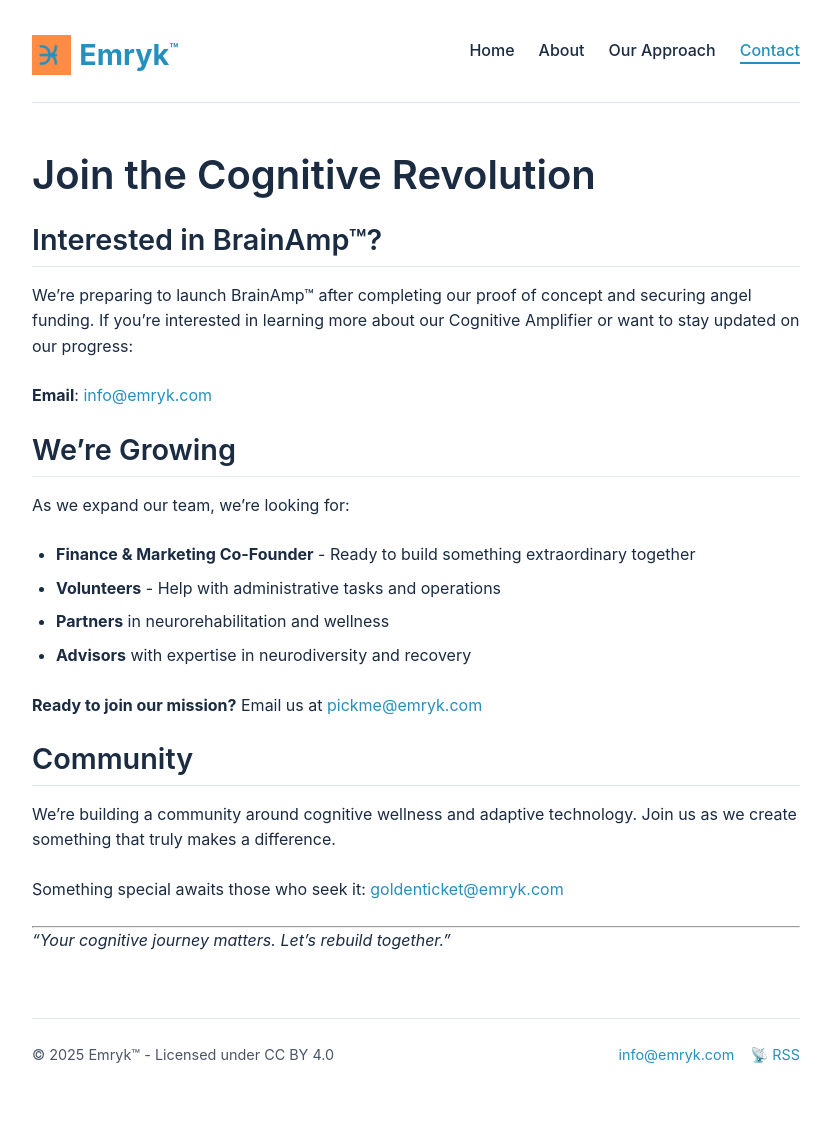
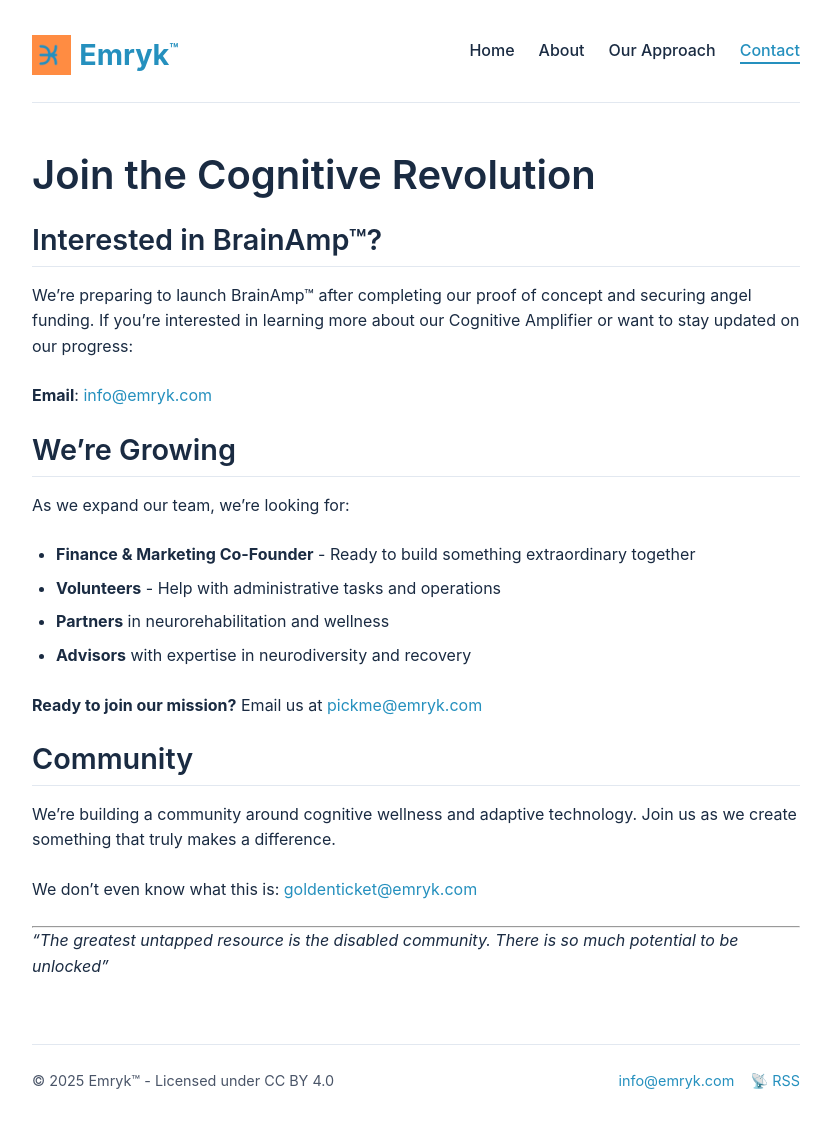
Before and after one commit to rhuze-emryk/emryk.github.io, a Jekyll site: the page built from _pages/contact.md, in a window 1280 px wide. Shown: the whole page, without its empty margins (224-1055 px from the left). Built offline with Jekyll 4.4.1, drawn with Linux system fonts in a browser that asks for light colours; before the commit the page ends 1098 px from its top, so only the background shows below that.

Commit message:
Cleaned up some treacly language snuck in by a proofreading AI. Not today, skynet!

```diff
--- a/_pages/contact.md
+++ b/_pages/contact.md
@@ -26,8 +26,8 @@
 
 We're building a community around cognitive wellness and adaptive technology. Join us as we create something that truly makes a difference.
 
-Something special awaits those who seek it: [goldenticket@emryk.com](mailto:goldenticket@emryk.com)
+We don't even know what this is: [goldenticket@emryk.com](mailto:goldenticket@emryk.com)
 
 ---
 
-*"Your cognitive journey matters. Let's rebuild together."*
+*"The greatest untapped resource is the disabled community. There is so much potential to be unlocked"*
```
